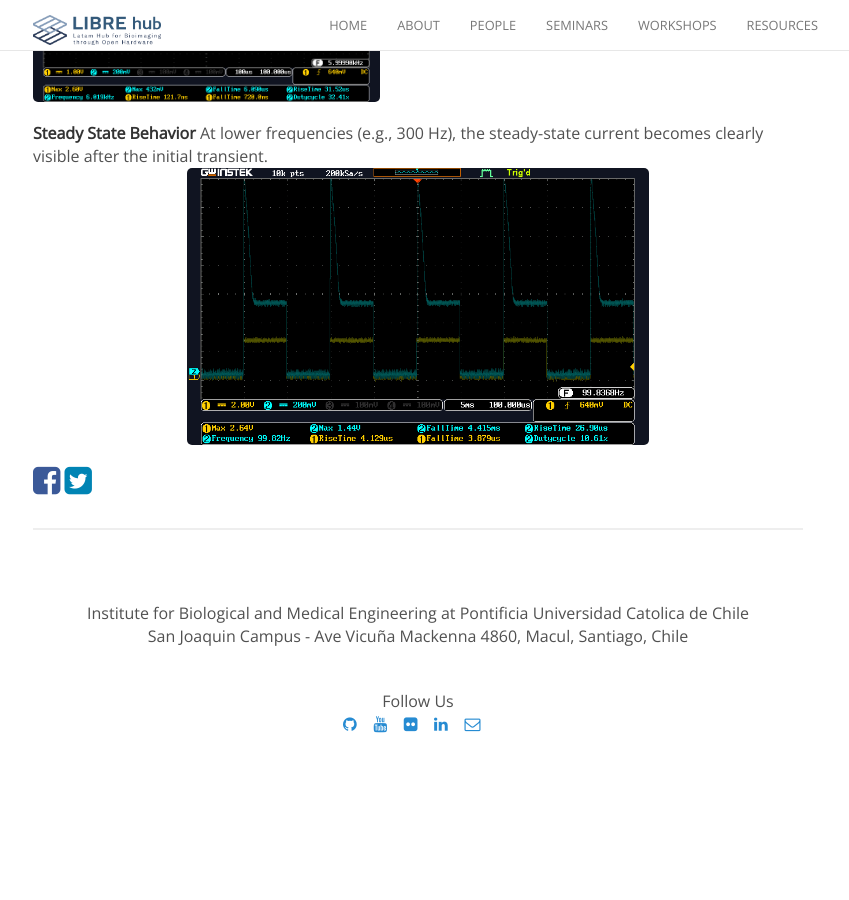
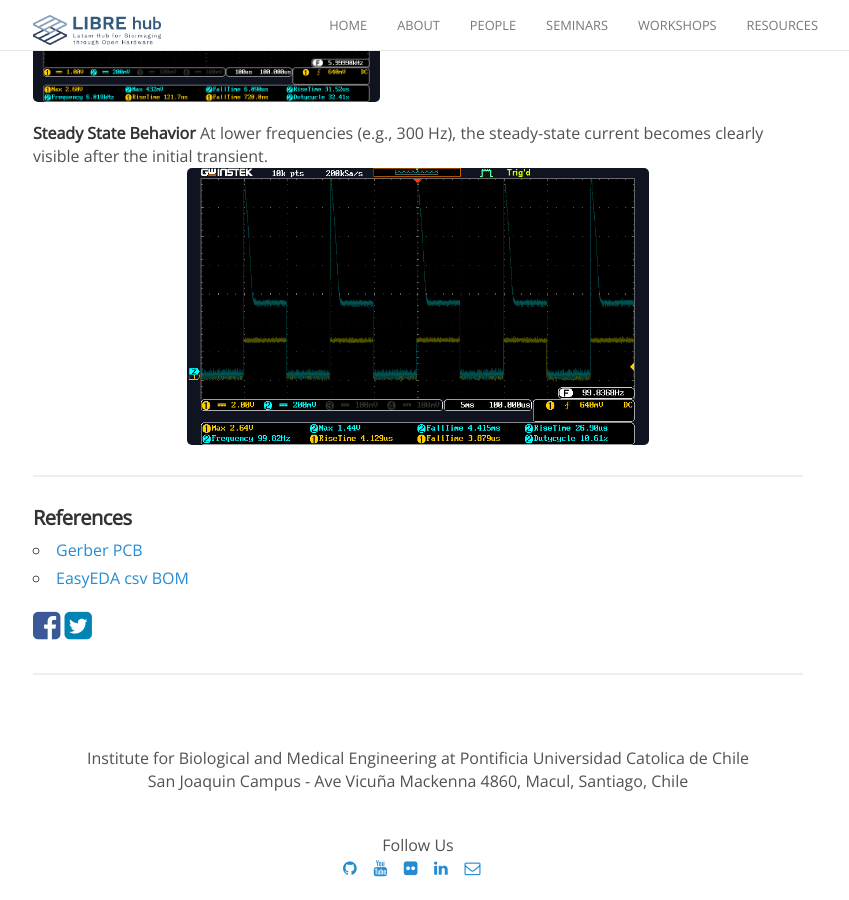
Before and after one commit to LIBREhub/LIBREhub.github.io, a Jekyll site: the page built from _posts/2026-01-26-led-driver.md, in a window 1280 px wide and 900 px high, scrolled down 15483 px. Shown: the whole window, without its empty margins (222-1071 px from the left). Built offline with Jekyll 4.4.1, drawn with Linux system fonts in a browser that asks for light colours; nearby versions of some CDN libraries; before the commit the page ends 16238 px from its top, so only the background shows below that.

Commit message:
Update 2026-01-26-led-driver.md

```diff
--- a/_posts/2026-01-26-led-driver.md
+++ b/_posts/2026-01-26-led-driver.md
@@ -193,3 +193,10 @@ Below are representative oscilloscope captures showing pulse behavior.
 **Steady State Behavior**
 At lower frequencies (e.g., 300 Hz), the steady-state current becomes clearly visible after the initial transient.
 <img class="pfloat-center" src="/images/resources/led-driver/image38.png" width="60%" style="display: block; margin: 0 auto;" loading="lazy" data-action=zoom>
+
+---
+
+#### **References**
+
+* [Gerber PCB](/images/resources/led-driver/2026-01-27%20Gerber-LED-dirver%20PCB.zip)
+* [EasyEDA csv BOM](/images/resources/led-driver/2026-01-27%20BOM_easyeda_LED_driver.csv)
```
